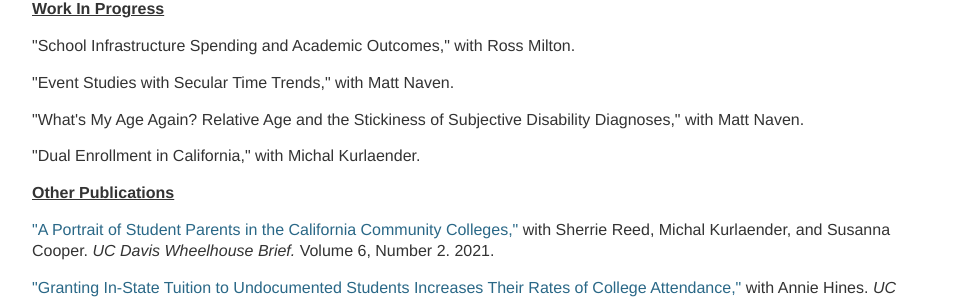
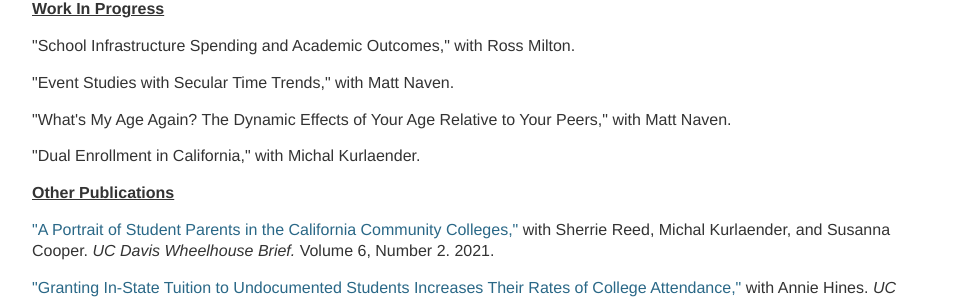
Before and after one commit to mzgrosz/mzgrosz.github.io, a Jekyll site: the page built from research/index.html, in a window 1280 px wide. Shown: the part 845-1144 px from the top of the page, without its empty margins (160-1116 px from the left). Built offline with Jekyll 4.4.1, drawn with Linux system fonts in a browser that asks for light colours.

Commit message:
Update index.html

```diff
--- a/research/index.html
+++ b/research/index.html
@@ -75,10 +75,9 @@ title: Michel Grosz
 
 <p>&quot;School Infrastructure Spending and Academic Outcomes,&quot; with Ross Milton.</p>
 
-
 <p>&quot;Event Studies with Secular Time Trends,&quot; with Matt Naven.</p>
 
-<p>&quot;What's My Age Again? Relative Age and the Stickiness of Subjective Disability Diagnoses,&quot; with Matt Naven.</p>
+<p>&quot;What's My Age Again? The Dynamic Effects of Your Age Relative to Your Peers,&quot; with Matt Naven.</p>
 
 <p>&quot;Dual Enrollment in California,&quot; with Michal Kurlaender.</p>
 
```
